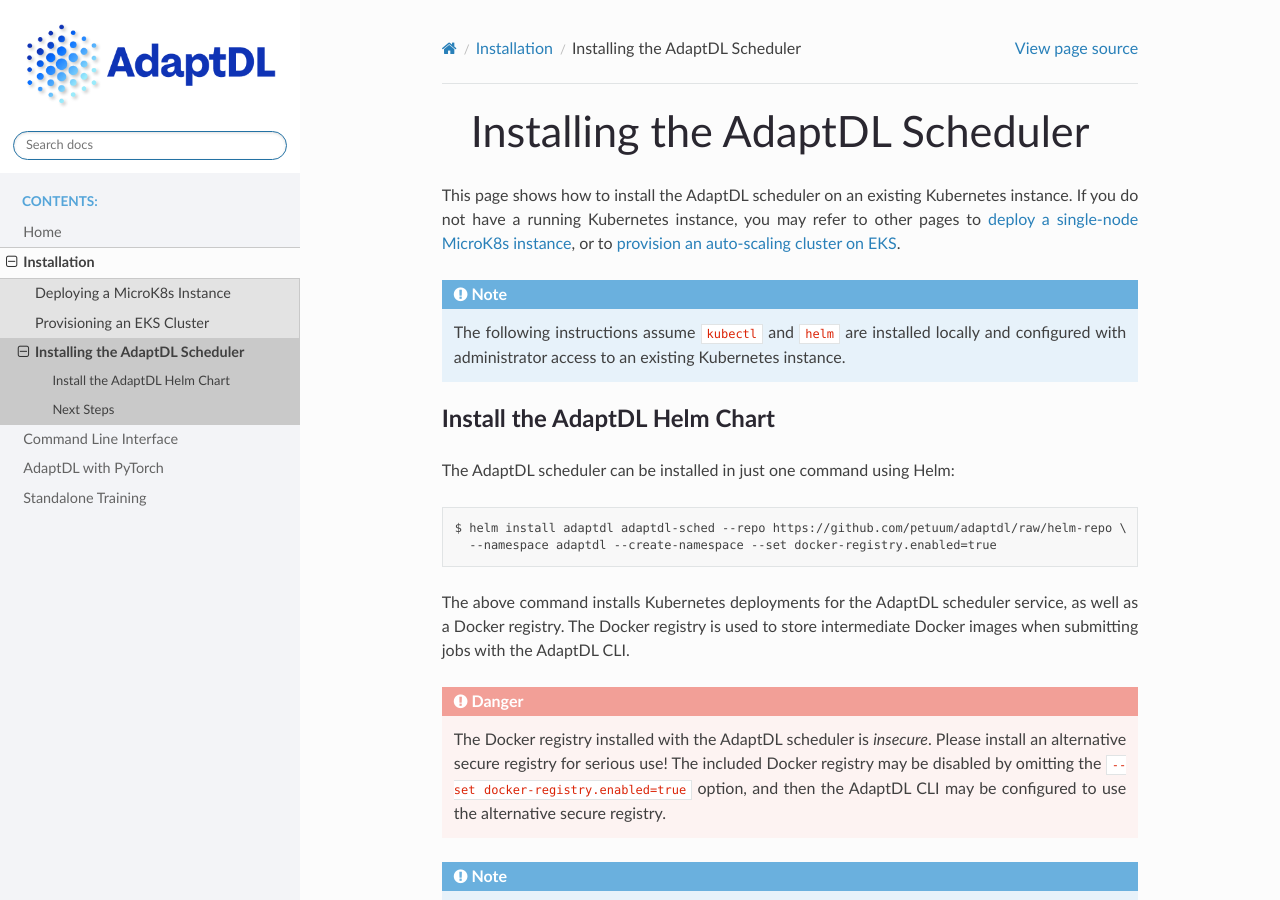
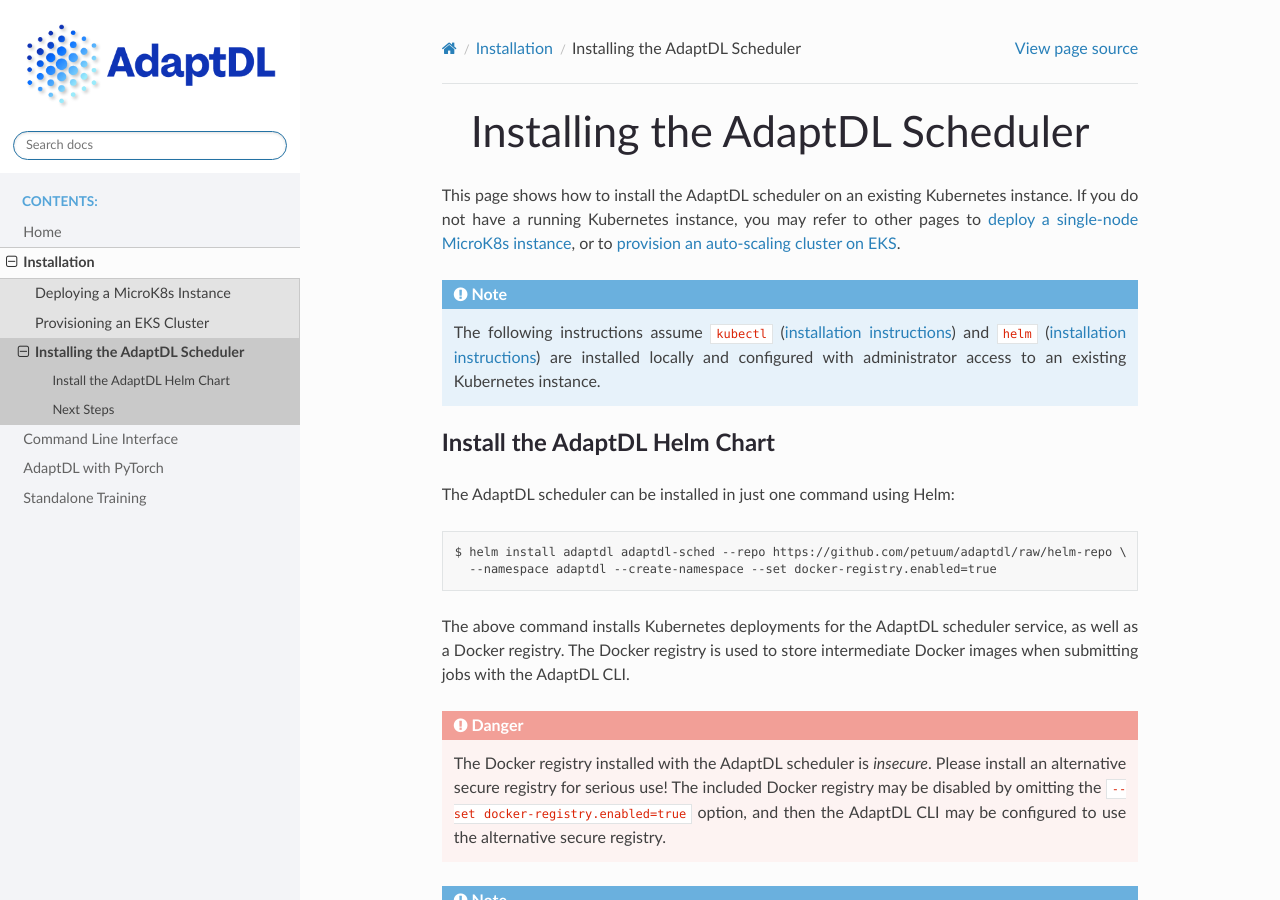
Before and after one commit to petuum/adaptdl, a Sphinx documentation site: the page built from docs/installation/install-adaptdl.rst, in a window 1280 px wide and 900 px high. Built offline with Sphinx 7.4.7 and the Read the Docs theme 2.0.0, drawn with Linux system fonts in a browser that asks for light colours; pages that are not in the unit, such as notebooks, are missing from menus.

Commit message:
Update install-adaptdl.rst

```diff
--- a/docs/installation/install-adaptdl.rst
+++ b/docs/installation/install-adaptdl.rst
@@ -8,7 +8,7 @@
 
 .. note::
 
-   The following instructions assume ``kubectl`` and ``helm`` are installed
+   The following instructions assume ``kubectl`` (`installation instructions <https://kubernetes.io/docs/tasks/tools/install-kubectl/>`_) and ``helm`` (`installation instructions <https://helm.sh/docs/intro/install/>`_) are installed
    locally and configured with administrator access to an existing Kubernetes
    instance.
 
```
